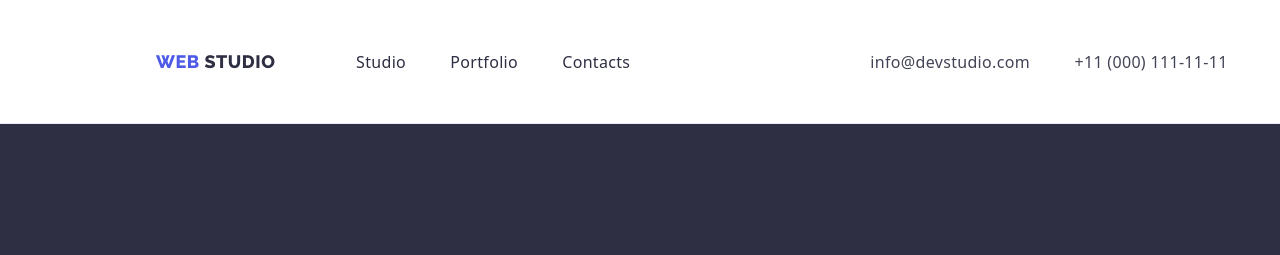
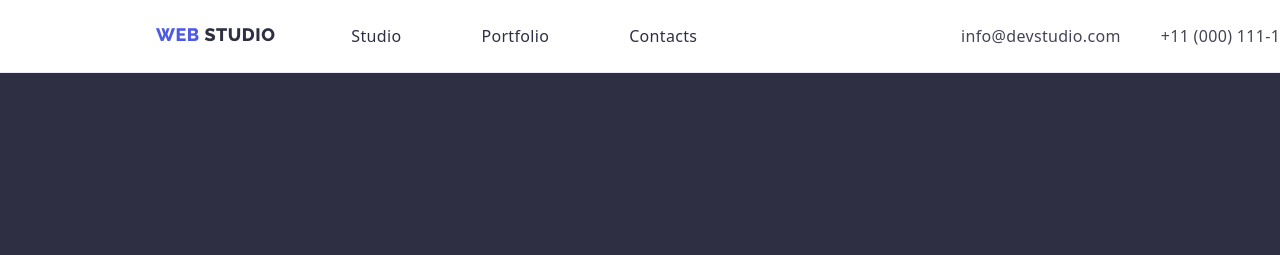
Before and after one commit to jmdacs/goit-markup-hw-03, a plain HTML site: page index.html in a window 1280 px wide. Shown: the top 255 px of the page. Drawn offline with nearby package versions, Linux system fonts and the light colour scheme.

Commit message:
2023 10 05 BB

```diff
--- a/css/styles.css
+++ b/css/styles.css
@@ -11,7 +11,8 @@ body {
 }
 
 ul {
-    list-style-type: none;
+    margin: 0;
+    padding: 0;;
 }
 
 a {
@@ -68,8 +69,8 @@ button {
 .container-header {
     margin-left: 156px;
     display: flex;
-    margin-top: 25.5px;
-    margin-bottom: 25.5px;
+    justify-content: space-between;
+
     /*width: 1440px;
     height: 72px;
     justify-content: center;
@@ -77,8 +78,17 @@ button {
     flex-shrink: 0;*/
 }
 
-.nav, .address {
+/*.nav, .address {
     display: inline-block;
+}*/
+
+/*nav {
+    display: block;
+}*/
+
+.nav {
+    display: inline-flex;
+    gap: 76px;
 }
 
 .nav-link {
@@ -86,12 +96,11 @@ button {
     color: var(--NAVY-BLUE, #2E2F42);
     font-family: Raleway;
     font-size: 18px;
-    font-style: normal;
     font-weight: 800;
-    line-height: 21px; /* 116.667% */
+    line-height: 1.17em; /* 116.667% */
     letter-spacing: 0.54px;
     text-transform: uppercase;
-    padding-right: 76px;
+
 }
 
 .nav-span {
@@ -99,10 +108,13 @@ button {
 }
 
 .nav-list {
-    display: inline-block;
+    /*display: inline-block;
     color: var(--navyblue);
     width: 1;
     /*height: 1;*/
+    display: flex;
+    gap: 40px;
+    list-style: none;
 }
 
 .nav-item-link {
@@ -124,13 +136,22 @@ button {
     color: var(--ocean);
 }
 
+.address {
+    font-style: normal;
+    display: block;
+}
+
 .address-list{
-    display: inline-block;
+    /*display: inline-block;*/
+    list-style: none;
+    display: flex;
+    gap: 40px;
+
 }
 
 .address-list-item{
     display: inline-block;
-    margin-right: 40px;
+    margin-right: auto;
 }
 
 .address-list-item:first-child{
@@ -138,7 +159,6 @@ button {
 }
 
 .address-list,
-.address-list-item,
 .address-item-link {
 
     color: var(--slate);
--- a/index.html
+++ b/index.html
@@ -28,7 +28,7 @@
       <!-- Navigation to other pages -->
       <a class="nav-link" href="./index.html">
         <span class="nav-span">WEB</span>
-        <span>STUDIO</span>
+        STUDIO
       </a>
       <ul class="nav-list">
         <li class="nav-list-item">
```
